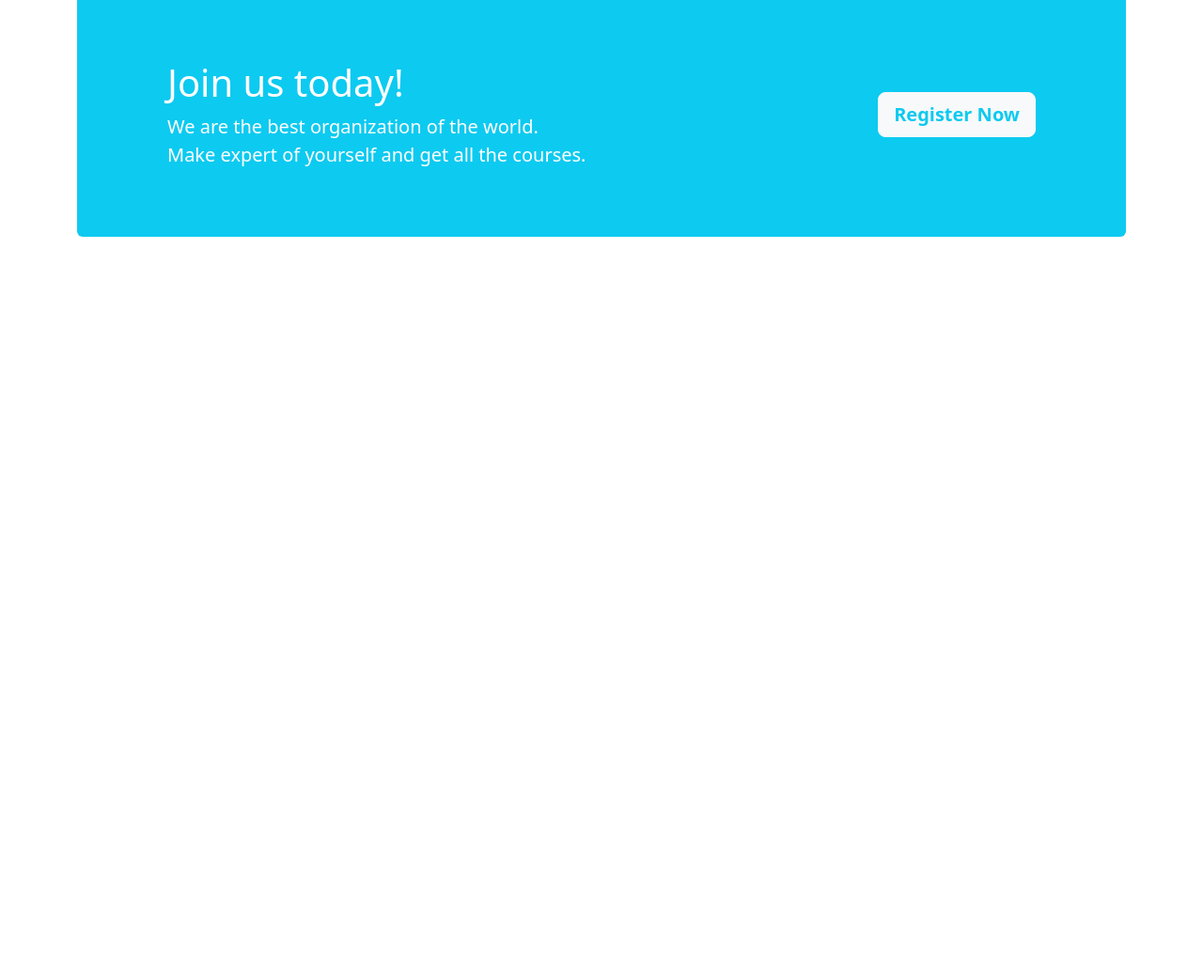
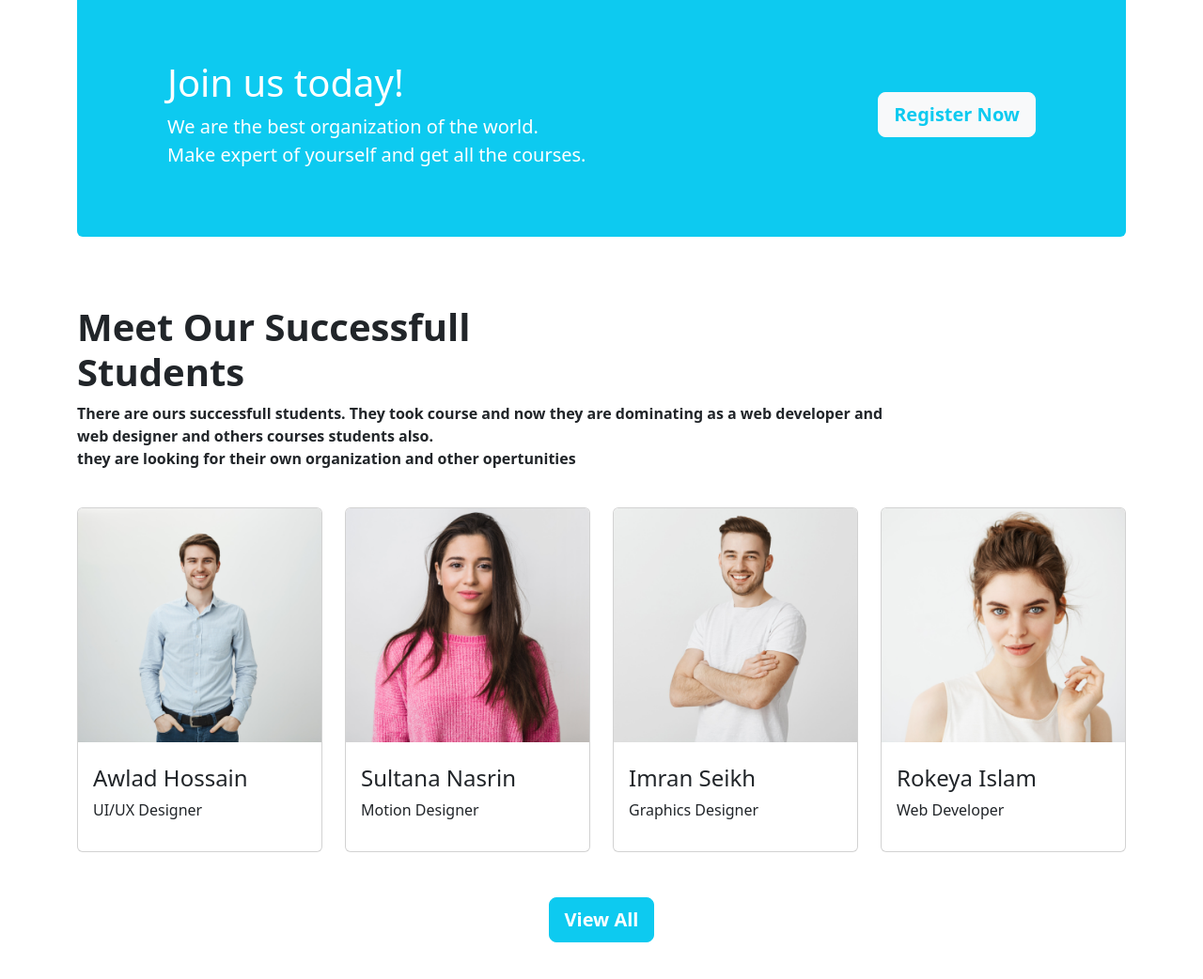
Before and after one commit to sufian06/edtech-website, a plain HTML site: page index.html in a window 1280 px wide. Shown: the part 2689-3731 px from the top of the page at 94% size. Before the commit the page ends 2989 px from the top, so only its background shows below. Drawn offline with nearby package versions, Linux system fonts and the light colour scheme; files whose address does not match are found by name.

Commit message:
student card added

```diff
--- a/index.html
+++ b/index.html
@@ -339,6 +339,61 @@
         </section>
         <!-- cta end -->
 
+        <!-- student start -->
+        <section>
+            <div class="container my-5">
+                <div class="section-header py-4">
+                    <h2 class="fs-1 fw-bold">Meet Our Successfull <br> Students</h2>
+                    <p class="text-gray fw-semibold">There are ours successfull students. They took course and now they
+                        are dominating as a web developer and <br> web designer and others courses students also.<br>
+                        they are looking for their own organization and other opertunities</p>
+                </div>
+                <div class="row">
+                    <div class="col-md-6 col-lg-3 mb-5">
+                        <div class="card">
+                            <img src="images/student/student-1.png" class="card-img-top mb-2" alt="student image">
+                            <div class="card-body">
+                                <h4 class="">Awlad Hossain</h4>
+                                <p>UI/UX Designer</p>
+                            </div>
+                        </div>
+                    </div>
+                    <div class="col-md-6 col-lg-3 mb-5">
+                        <div class="card">
+                            <img src="images/student/student-2.png" class="card-img-top mb-2" alt="student image">
+                            <div class="card-body">
+                                <h4 class="">Sultana Nasrin</h4>
+                                <p>Motion Designer</p>
+                            </div>
+                        </div>
+                    </div>
+                    <div class="col-md-6 col-lg-3 mb-5">
+                        <div class="card">
+                            <img src="images/student/student-3.png" class="card-img-top mb-2" alt="student image">
+                            <div class="card-body">
+                                <h4 class="">Imran Seikh</h4>
+                                <p>Graphics Designer</p>
+                            </div>
+                        </div>
+                    </div>
+                    <div class="col-md-6 col-lg-3 mb-5">
+                        <div class="card">
+                            <img src="images/student/student-4.png" class="card-img-top mb-2" alt="student image">
+                            <div class="card-body">
+                                <h4 class="">Rokeya Islam</h4>
+                                <p>Web Developer</p>
+                            </div>
+                        </div>
+                    </div>
+                    <div class="col-md-12 d-flex justify-content-center">
+                        <button class="btn btn-info btn-lg fw-bold text-white d-grid">View All</button>
+                    </div>
+
+                </div>
+            </div>
+        </section>
+        <!-- student end -->
+
     </main>
 
 
```
